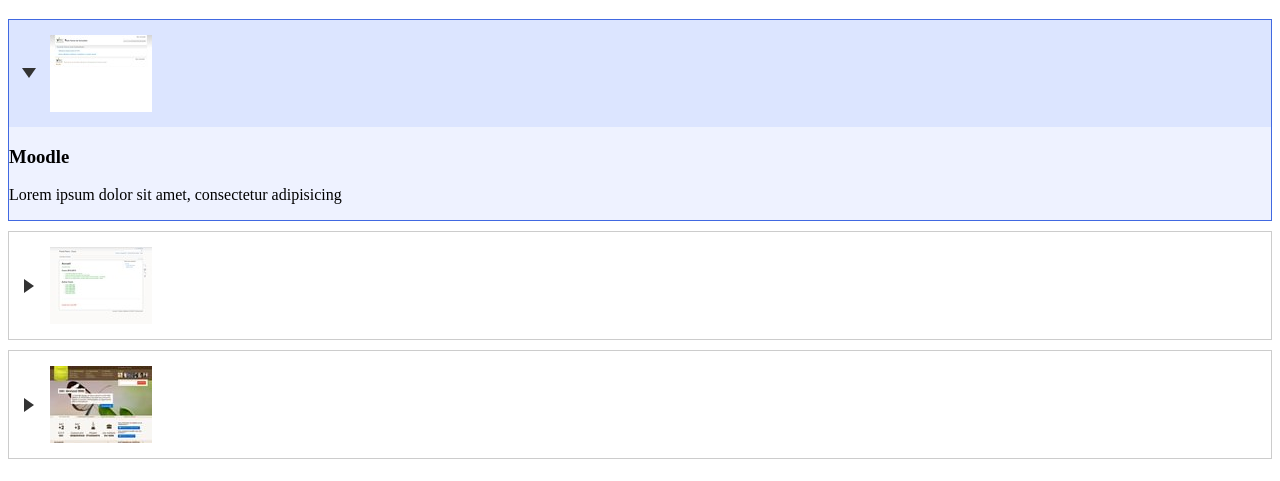
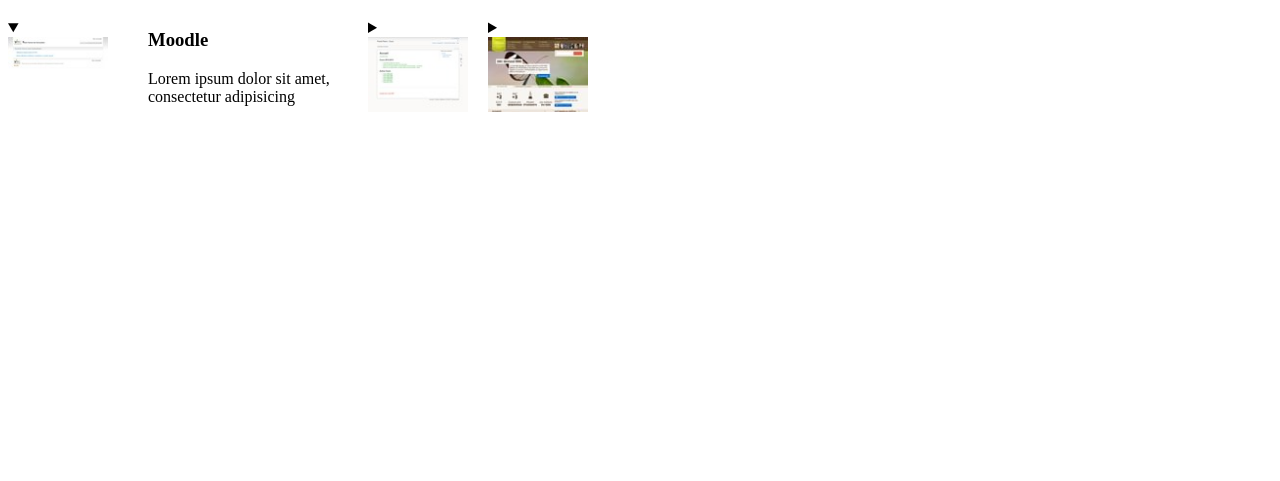
Before and after one commit to MMI-NFC-2026/sae105-r112-tp4-davydbadalian, a plain HTML site: page index.html in a window 1280 px wide. Shown: the part 61-542 px from the top of the page. Drawn offline with Linux system fonts and the light colour scheme.

Commit message:
pose les elements de l'accordeon horizontalemen

```diff
--- a/src/css/components/accordeon.css
+++ b/src/css/components/accordeon.css
@@ -1,54 +1,33 @@
-/**
-* Accordeon
-*/
+.accordeon {
+  display: flex;
+  align-items: flex-start;
+  gap: 20px;
+}
+
 .accordeon > details {
-  border: 1px solid #ccc;
-  margin-bottom: 10px;
+  display: flex;
 }
 
 .accordeon > details > summary {
   cursor: pointer;
-  padding: 15px;
 }
 
-.accordeon > details[open] {
-  background-color: #eee;
-}
-.accordeon > details[open] {
-  border-color: #4169e1;
-  background-color: #eef2ff;
+.accordeon > details > summary img {
+  display: block;
+  width: 100px;
+  height: auto;
 }
 
 .accordeon > details[open] > summary {
-  background-color: #dce5ff;
+  float: left;
+  margin-right: 20px;
 }
 
-.accordeon > details > summary:hover {
-  background-color: #e5e5e5;
+.accordeon > details > div {
+  margin-left: 20px;
+  width: 200px;
 }
 
-.accordeon > details > summary {
-  list-style: none;
-  display: flex;
-  align-items: center;
-  gap: 16px;
+.accordeon h3 {
+  margin-top: 10px;
 }
-
-.accordeon > details > summary::marker,
-.accordeon > details > summary::-webkit-details-marker {
-  display: none;
-}
-
-
-.accordeon > details > summary::before {
-  content: "";
-  width: 0;
-  height: 0;
-  flex-shrink: 0;
-  border-top: 7px solid transparent;
-  border-bottom: 7px solid transparent;
-  border-left: 10px solid #333;
-}
-.accordeon > details[open] > summary::before {
-  transform: rotate(90deg);
-}
```
